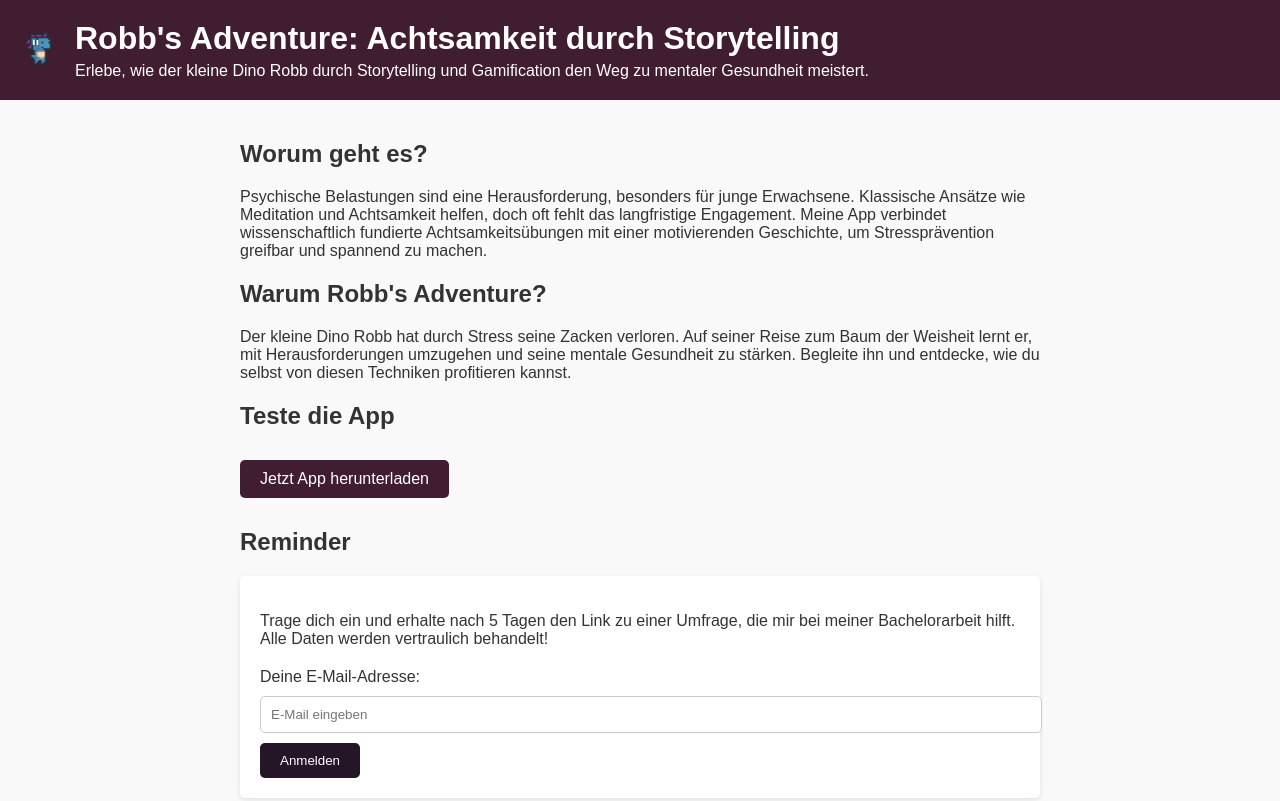
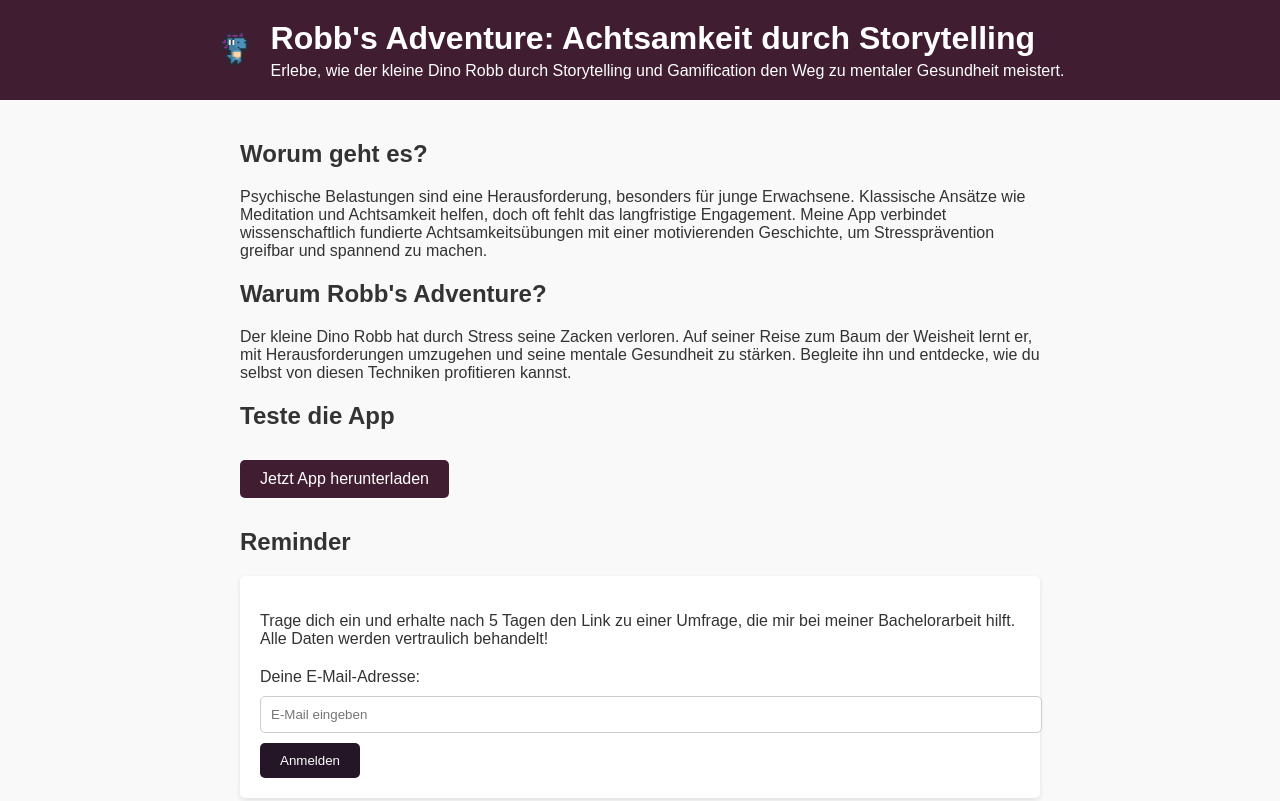
Before and after one commit to nichtmanu/robb, a plain HTML site: page index.html in a window 1280 px wide. Shown: the top 801 px of the page. Drawn offline with Linux system fonts and the light colour scheme.

Commit message:
Update index.html

```diff
--- a/index.html
+++ b/index.html
@@ -18,7 +18,8 @@
             padding: 20px;
             display: flex;
             align-items: center; /* Vertikal ausrichten */
-            justify-content: flex-start; /* Links ausrichten */
+            justify-content: center; /* Elemente horizontal in der Mitte ausrichten */
+            text-align: left; /* Den Text innerhalb der header-text div nach links ausrichten */
         }
 
         header .logo {
@@ -28,7 +29,7 @@
         }
 
         header .header-text {
-            display: block; /* Damit der Text darunter angezeigt wird */
+            display: block; /* Damit der Text unter der Überschrift bleibt */
         }
 
         header h1 {
```
